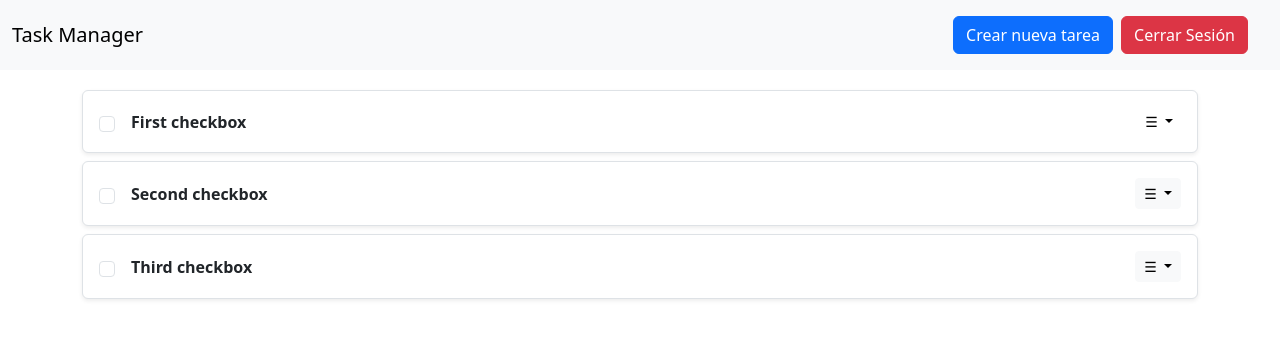
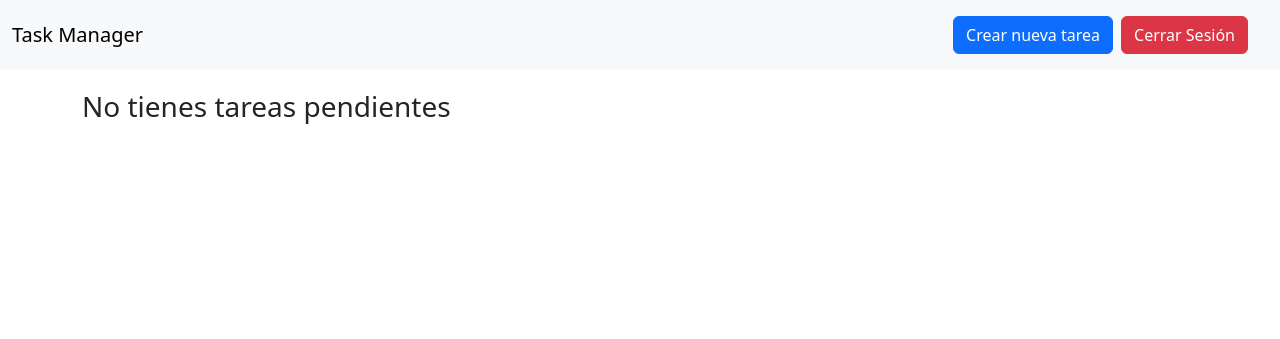
Before and after one commit to saitki/tasktodo, a PHP site: page /views/task.php in a window 1280 px wide. Shown: the top 339 px of the page. Run offline with PHP 8.4, Linux system fonts and the light colour scheme; the visitor is signed in with stand-in values (Sample User, id 1).

Commit message:
Preparacion para la funcionalidad

```diff
--- a/Views/task.php
+++ b/Views/task.php
@@ -29,7 +29,7 @@ if (!$_SESSION['user']) {
     <?php include('modalDeleteTask.php'); ?>
 
   <form class="container-fluid justify-content-start">
-    <button type="button" class="btn btn-primary me-2" data-bs-toggle="modal" data-bs-target="#exampleModal" data-bs-whatever="@mdo">Crear nueva tarea</button>
+    <button type="button" class="btn btn-primary me-2" data-bs-toggle="modal" data-bs-target="#addTaskModal">Crear nueva tarea</button>
 
     <a class="btn btn-danger me-2" href="../cerrar.php">Cerrar Sesión</a>
     </form>
@@ -39,6 +39,11 @@ if (!$_SESSION['user']) {
 
 <div class="container-sm">
 
+<?php if (empty($tasks)): ?>
+    <ul class="list-group" style="margin-top: 20px; padding: 0;">
+    <h3 style="margin-bottom: 100px;">No tienes tareas pendientes</h3>
+<?php else: ?>
+  <?php foreach ($tasks as $task): ?>
     <ul class="list-group" style="margin-top: 20px; padding: 0;">
       <li class="list-group-item d-flex align-items-center justify-content-between border rounded mb-2 shadow-sm p-3">
         <div class="d-flex align-items-center">
@@ -51,50 +56,19 @@ if (!$_SESSION['user']) {
             ☰
           </button>
           <ul class="dropdown-menu">
-        <li><a class="dropdown-item" href="#" data-bs-toggle="modal" data-bs-target="#exampleModal" data-bs-whatever="@mdo">✏ Editar</a></li>
-        <li><a class="dropdown-item text-danger" href="#" data-bs-toggle="modal" data-bs-target="#DeleteModal">🗑 Eliminar</a></li>
-      </ul>
-    </div>
-  </li>
-
-  <li class="list-group-item d-flex align-items-center justify-content-between border rounded mb-2 shadow-sm p-3">
-    <div class="d-flex align-items-center">
-      <input class="form-check-input me-3" type="checkbox" value="" id="secondCheckbox">
-      <label class="form-check-label fw-bold" for="secondCheckbox">Second checkbox</label>
-    </div>
-    <div class="dropdown">
-      <button class="btn btn-light btn-sm dropdown-toggle" type="button" data-bs-toggle="dropdown" aria-expanded="false">
-        ☰
-      </button>
-      <ul class="dropdown-menu">
-        <li><a class="dropdown-item" href="#">✏ Editar</a></li>
-        <li><a class="dropdown-item text-danger" href="#">🗑 Eliminar</a></li>
-      </ul>
-    </div>
-  </li>
-
-  <li class="list-group-item d-flex align-items-center justify-content-between border rounded shadow-sm p-3">
-    <div class="d-flex align-items-center">
-      <input class="form-check-input me-3" type="checkbox" value="" id="thirdCheckbox">
-      <label class="form-check-label fw-bold" for="thirdCheckbox">Third checkbox</label>
-    </div>
-    <div class="dropdown">
-      <button class="btn btn-light btn-sm dropdown-toggle" type="button" data-bs-toggle="dropdown" aria-expanded="false">
-        ☰
-      </button>
-      <ul class="dropdown-menu">
-        <li><a class="dropdown-item" href="#">✏ Editar</a></li>
-        <li><a class="dropdown-item text-danger" href="#">🗑 Eliminar</a></li>
+            <li><a class="dropdown-item" href="#" data-bs-toggle="modal" data-bs-target="#editModal" data-bs-whatever="<?php echo $task['id']; ?>">✏ Editar</a></li>
+            <li><a class="dropdown-item text-danger" href="#" data-bs-toggle="modal" data-bs-target="#DeleteModal" data-bs-whatever="<?php echo $task['id']; ?>">🗑 Eliminar</a></li>
           </ul>
         </div>
       </li>
     </ul>
+  <?php endforeach; ?>
+<?php endif; ?>
 </div>
-
 <script>
-  const exampleModal = document.getElementById('exampleModal')
-if (exampleModal) {
-  exampleModal.addEventListener('show.bs.modal', event => {
+  const exampleModal = document.getElementById('editModal')
+if (editModal) {
+  editModal.addEventListener('show.bs.modal', event => {
     // Button that triggered the modal
     const button = event.relatedTarget
     // Extract info from data-bs-* attributes
@@ -103,15 +77,52 @@ if (exampleModal) {
     // and then do the updating in a callback.
 
     // Update the modal's content.
-    const modalTitle = exampleModal.querySelector('.modal-title')
-    const modalBodyInput = exampleModal.querySelector('.modal-body input')
-    const modalBodyInputText = exampleModal.querySelector('.modal-body textarea')
+    const modalTitle = editModal.querySelector('.modal-title')
+    const modalBodyInput = editModal.querySelector('.modal-body input')
+    const modalBodyInputText = editModal.querySelector('.modal-body textarea')
 
     modalTitle.textContent = `Editar tarea ${recipient}`
     modalBodyInput.value = recipient
     modalBodyInputText.value = recipient
   })
 }
+  const addTaskModal = document.getElementById('addTaskModal')
+if (addTaskModal) {
+  addTaskModal.addEventListener('show.bs.modal', event => {
+    // Button that triggered the modal
+    const button = event.relatedTarget
+    // Extract info from data-bs-* attributes
+    const recipient = button.getAttribute('data-bs-whatever')
+    // If necessary, you could initiate an Ajax request here
+    // and then do the updating in a callback.
+
+    // Update the modal's content.
+    const modalBodyInput = addTaskModal.querySelector('.modal-body input')
+    const modalBodyInputText = addTaskModal.querySelector('.modal-body textarea')
+
+    modalBodyInput.value = recipient
+    modalBodyInputText.value = recipient
+  })
+}
+
+const DeleteModal = document.getElementById('DeleteModal')
+if (DeleteModal) {
+  DeleteModal.addEventListener('show.bs.modal', event => {
+    // Button that triggered the modal
+    const button = event.relatedTarget
+    // Extract info from data-bs-* attributes
+    const recipient = button.getAttribute('data-bs-whatever')
+    // If necessary, you could initiate an Ajax request here
+    // and then do the updating in a callback.
+
+    // Update the modal's content.
+    const modalTitle = DeleteModal.querySelector('.title-modal-delete')
+    modalTitle.textContent = `¿Realmente quieres eliminar la tarea ${recipient}?`
+    modalBodyInput.value = recipient
+    modalBodyInputText.value = recipient
+  })
+}
+
 </script>
 
 <script>
```
Lines whose indentation alone changed are shown as unchanged.
